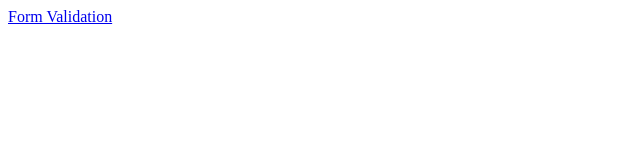
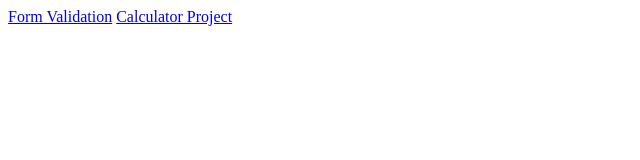
Before and after one commit to Divyapriyagr/Divyapriyagr.github.io, a plain HTML site: page index.html in a window 1280 px wide. Shown: the whole page, without its empty margins (0-640 px from the left). Drawn offline with Linux system fonts and the light colour scheme.

Commit message:
Update index.html

```diff
--- a/index.html
+++ b/index.html
@@ -7,5 +7,6 @@
 </head>
 <body>
     <a href="login_form.html">Form Validation</a>
+    <a href="Calculator.html">Calculator Project</a>
 </body>
 </html>
```
